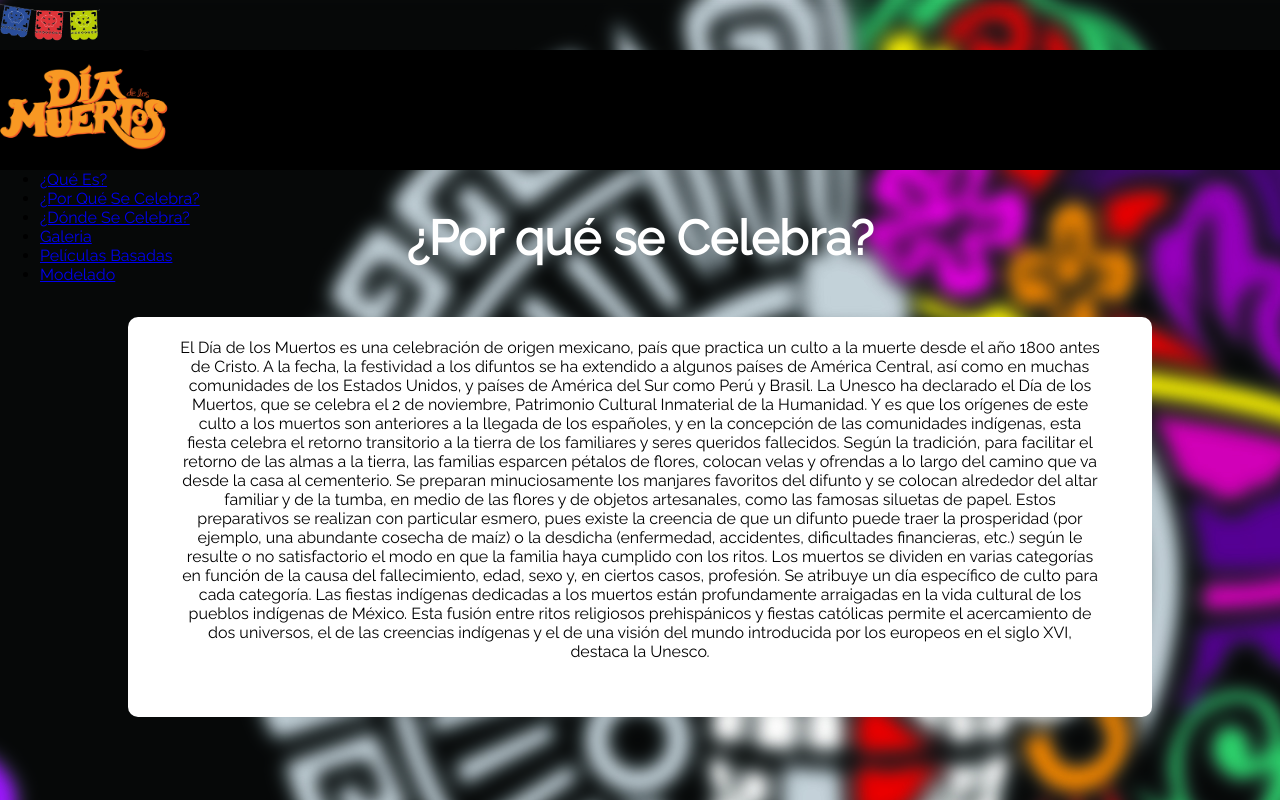
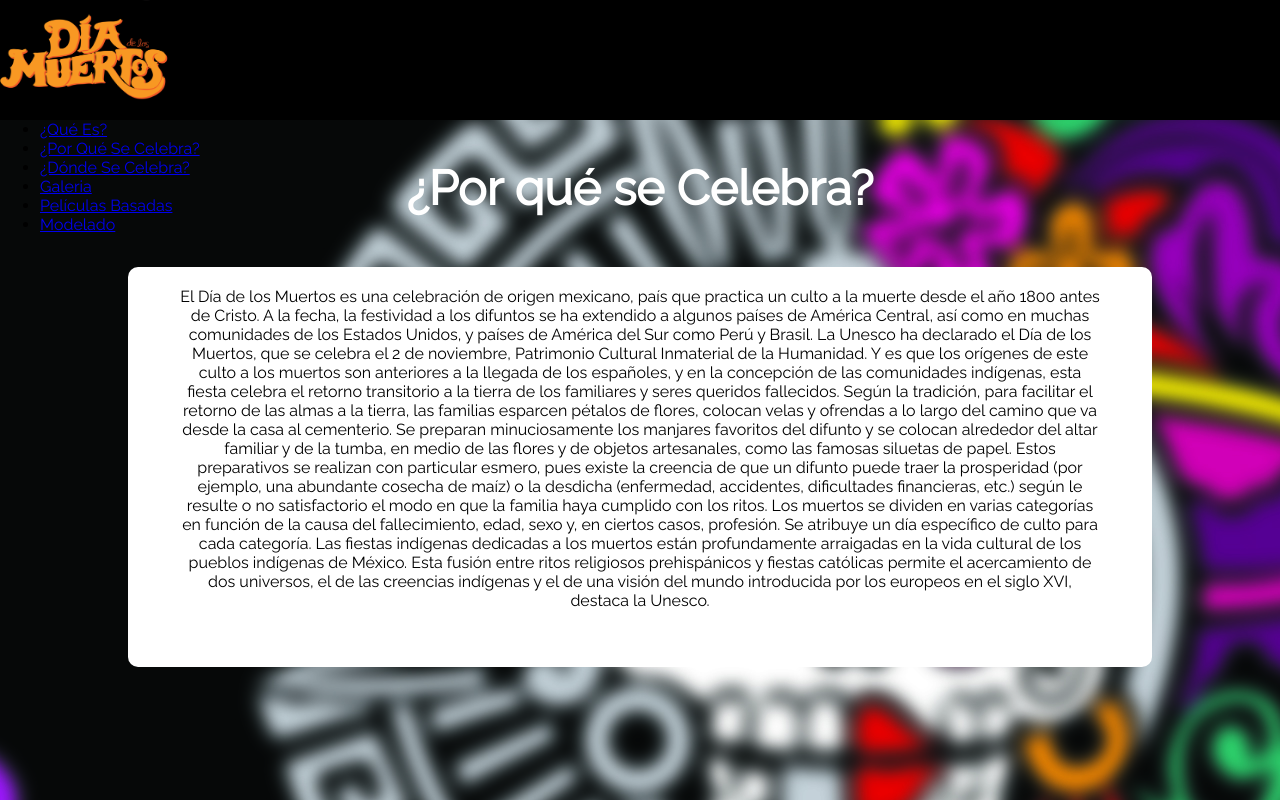
Before and after one commit to julieth112/julieth112.github.io, a plain HTML site: page pagina2.html in a window 1280 px wide. Drawn offline with Linux system fonts and the light colour scheme; a web font is replaced by a local one.

Commit message:
Update pagina2.html

```diff
--- a/pagina2.html
+++ b/pagina2.html
@@ -13,9 +13,7 @@ html,body {
 	font-family: 'Raleway', sans-serif;
 }
 </style>
-<div class="flecha">
-<a href="index.html"><img src="flecha.png" alt="" width="100px"></a>
-</div>
+
 </head>
 
 <body>
```
